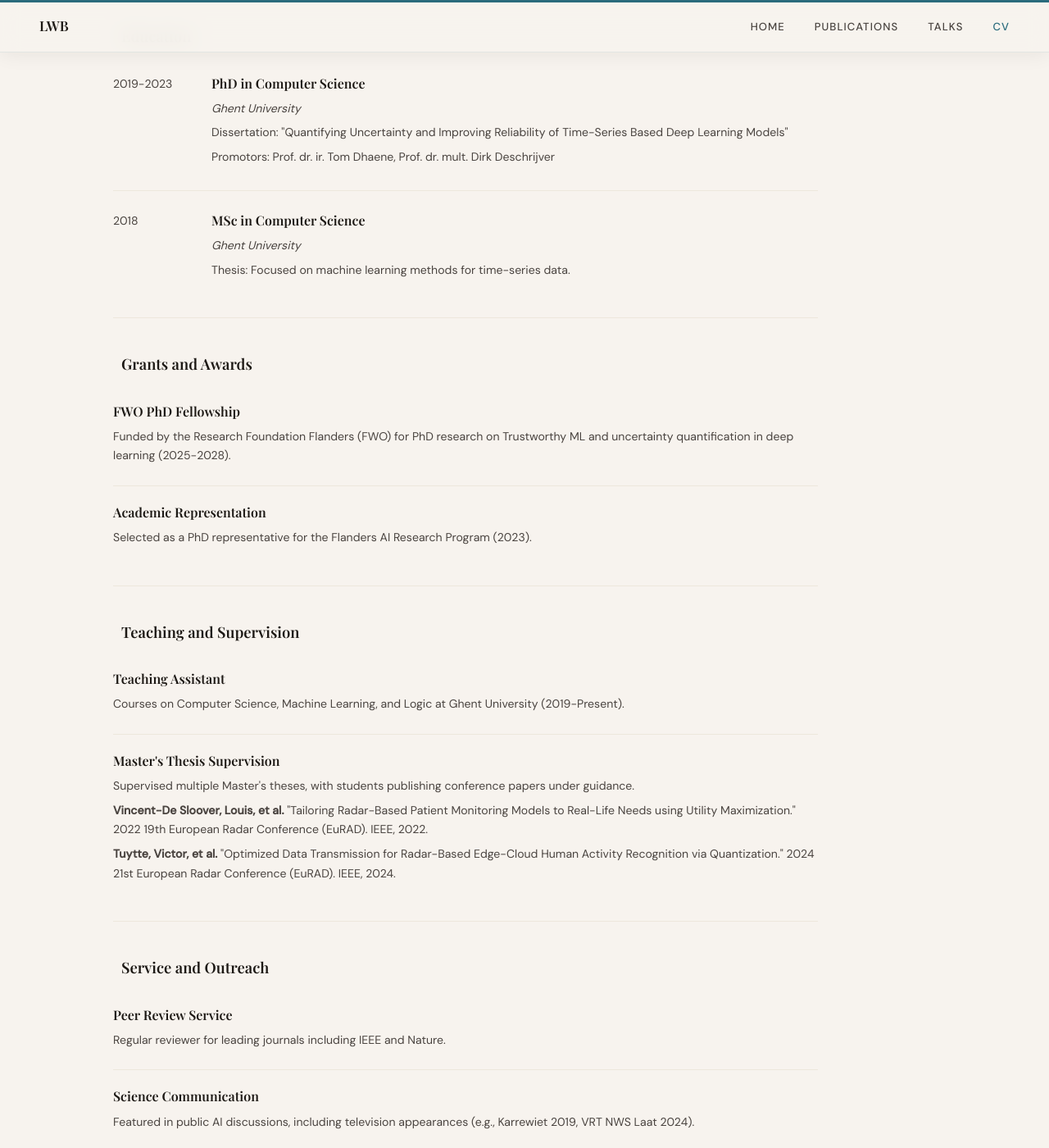
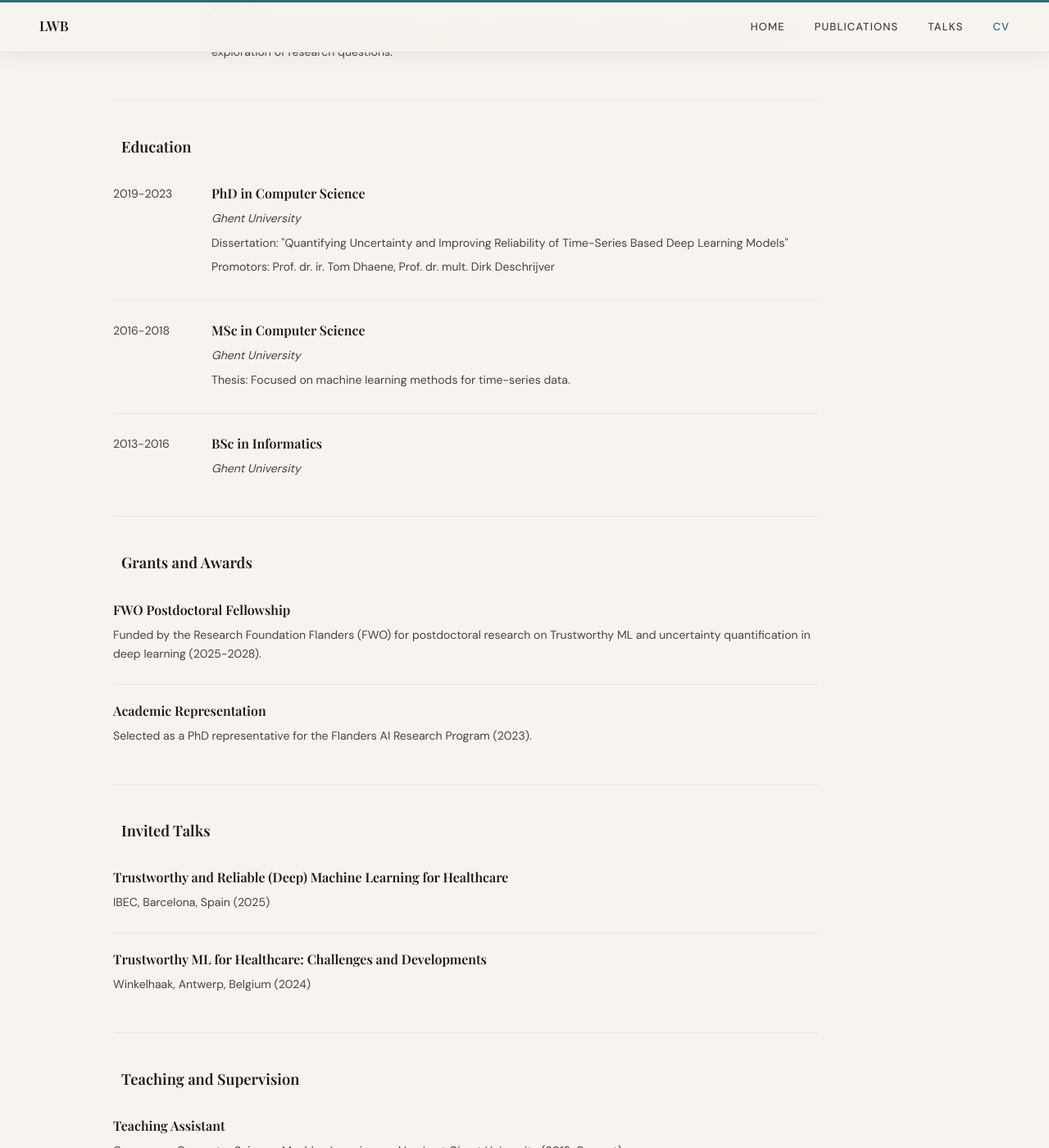
Before and after one commit to werthen/werthen.com, a Jekyll site: the page built from _pages/cv.md, in a window 1280 px wide and 1400 px high, scrolled down 1653 px. Shown: the whole window at 82% size. Built offline with Jekyll 4.4.1, drawn with Linux system fonts in a browser that asks for light colours; some web fonts are replaced; some of the changed text lies outside the part shown.

Commit message:
Add LaTeX-based PDF CV and refresh CV page content
- New LaTeX CV (files/cv/cv.tex) rendering to files/lorin-werthen-brabants-cv.pdf,
  mirroring the site's CV page: experience, education, publications, grants,
  invited talks, teaching, service, mobility, skills, and a full publication list
- Link to the PDF from the site's CV page
- Fix grant description (postdoctoral, not PhD, fellowship)
- Add BSc in Informatics and correct MSc dates on the CV page and PDF
- Correct author names/order on two publications (Vincent-De Sloover; FrontUQ2024 paper)
- Add invited talks section, soften peer-review claim to actual venues, drop
  references section, add short intro summary
- Keep section headings and their content together across page breaks in the PDF

```diff
--- a/_pages/cv.md
+++ b/_pages/cv.md
@@ -28,10 +28,15 @@
       <a href="{{ site.author.googlescholar }}">Google Scholar</a>
       <a href="{{ site.author.orcid }}">ORCID</a>
       <a href="{{ base_path }}/publications/">Publications</a>
+      <a href="{{ base_path }}/files/lorin-werthen-brabants-cv.pdf"><i class="fa-solid fa-file-pdf" aria-hidden="true"></i> Download PDF</a>
     </nav>
   </header>
 
   <div class="cv-grid">
+    <section class="cv-section cv-section--summary">
+      <p class="cv-tagline">Postdoctoral researcher at IDLab &ndash; Ghent University working on trustworthy machine learning and uncertainty quantification, with applications spanning healthcare diagnostics, time-series analysis, and control.</p>
+    </section>
+
     <section class="cv-section cv-section--publications">
       <h2><i class="fa-solid fa-book-open" aria-hidden="true"></i> Selected Publications</h2>
       <ol class="cv-publications">
@@ -104,11 +109,18 @@
           </div>
         </article>
         <article class="cv-timeline-item">
-          <p class="cv-date">2018</p>
+          <p class="cv-date">2016-2018</p>
           <div class="cv-item-body">
             <h3>MSc in Computer Science</h3>
             <p><em>Ghent University</em></p>
             <p>Thesis: Focused on machine learning methods for time-series data.</p>
+          </div>
+        </article>
+        <article class="cv-timeline-item">
+          <p class="cv-date">2013-2016</p>
+          <div class="cv-item-body">
+            <h3>BSc in Informatics</h3>
+            <p><em>Ghent University</em></p>
           </div>
         </article>
       </div>
@@ -118,12 +130,26 @@
       <h2><i class="fa-solid fa-medal" aria-hidden="true"></i> Grants and Awards</h2>
       <div class="cv-band">
         <article class="cv-row">
-          <h3 class="cv-row-title">FWO PhD Fellowship</h3>
-          <p class="cv-row-text">Funded by the Research Foundation Flanders (FWO) for PhD research on Trustworthy ML and uncertainty quantification in deep learning (2025-2028).</p>
+          <h3 class="cv-row-title">FWO Postdoctoral Fellowship</h3>
+          <p class="cv-row-text">Funded by the Research Foundation Flanders (FWO) for postdoctoral research on Trustworthy ML and uncertainty quantification in deep learning (2025-2028).</p>
         </article>
         <article class="cv-row">
           <h3 class="cv-row-title">Academic Representation</h3>
           <p class="cv-row-text">Selected as a PhD representative for the Flanders AI Research Program (2023).</p>
+        </article>
+      </div>
+    </section>
+
+    <section class="cv-section cv-section--talks">
+      <h2><i class="fa-solid fa-person-chalkboard" aria-hidden="true"></i> Invited Talks</h2>
+      <div class="cv-band">
+        <article class="cv-row">
+          <h3 class="cv-row-title">Trustworthy and Reliable (Deep) Machine Learning for Healthcare</h3>
+          <p class="cv-row-text">IBEC, Barcelona, Spain (2025)</p>
+        </article>
+        <article class="cv-row">
+          <h3 class="cv-row-title">Trustworthy ML for Healthcare: Challenges and Developments</h3>
+          <p class="cv-row-text">Winkelhaak, Antwerp, Belgium (2024)</p>
         </article>
       </div>
     </section>
@@ -149,7 +175,7 @@
       <div class="cv-band">
         <article class="cv-row">
           <h3 class="cv-row-title">Peer Review Service</h3>
-          <p class="cv-row-text">Regular reviewer for leading journals including IEEE and Nature.</p>
+          <p class="cv-row-text">Regular reviewer for <em>Scientific Reports</em> and <em>IEEE Transactions on Biomedical Engineering</em>.</p>
         </article>
         <article class="cv-row">
           <h3 class="cv-row-title">Science Communication</h3>
@@ -164,7 +190,6 @@
         <article class="cv-row">
           <h3 class="cv-row-title">Visiting Researcher</h3>
           <p class="cv-row-text"><em>University of Sydney, Australia (2022)</em></p>
-          <p class="cv-row-text">Facilitated collaboration and guided local researchers in time series modeling.</p>
         </article>
       </div>
     </section>
@@ -208,20 +233,6 @@
         </article>
       </div>
     </section>
-
-    <section class="cv-section cv-section--references">
-      <h2><i class="fa-solid fa-user-check" aria-hidden="true"></i> References</h2>
-      <div class="cv-band">
-        <article class="cv-row">
-          <h3 class="cv-row-title">Prof. Dirk Deschrijver</h3>
-          <p class="cv-row-text">IDLab, imec, Ghent University</p>
-        </article>
-        <article class="cv-row">
-          <h3 class="cv-row-title">Additional References</h3>
-          <p class="cv-row-text">Available upon request.</p>
-        </article>
-      </div>
-    </section>
   </div>
 </div>
 
```
Also changed, not shown: _publications/2022-10-25-Tailoring-Radar-Based-Patient-Monitoring-Models-to-Real-Life-Needs-using-Utility-Maximization.md (+1 -1 lines), _publications/2024-10-03-Towards-Trustworthy-Neural-Networks-for-Certification-by-Analysis-Fuel-Tank-Flammability-Reduction-System.md (+1 -1 lines), files/cv/photo.jpg (added), 3 other files.
